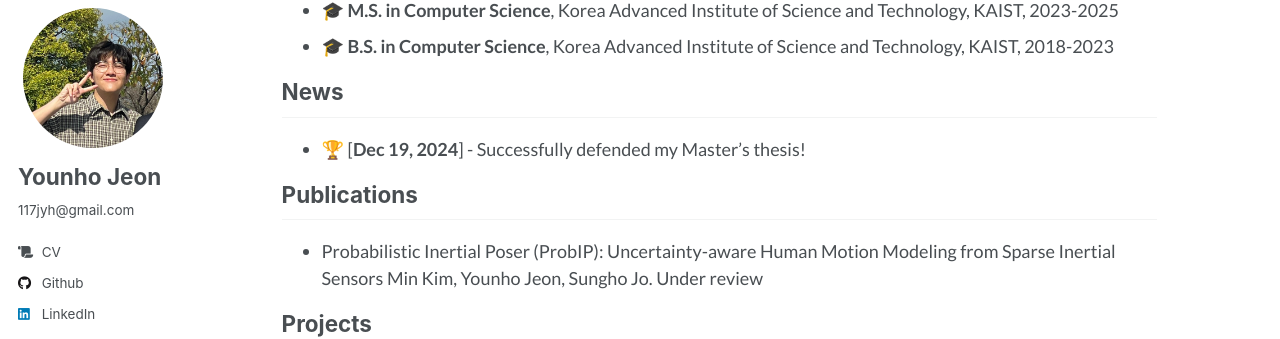
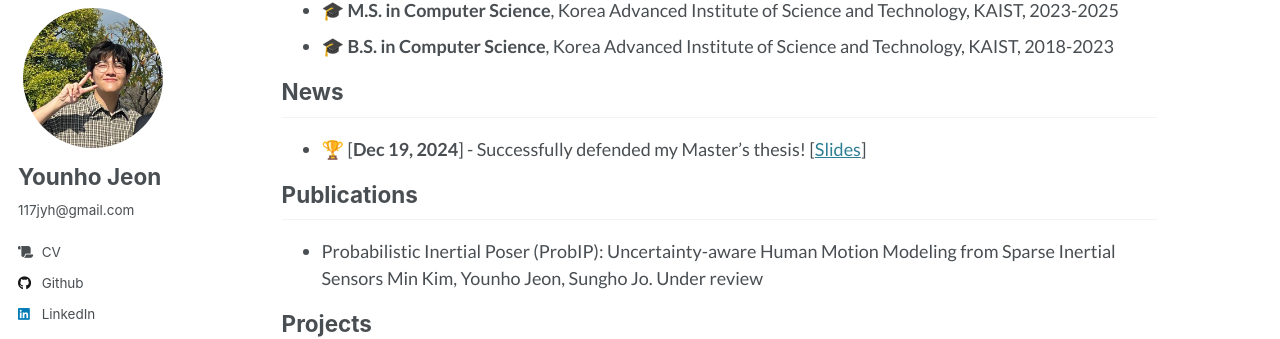
Before and after one commit to iamyouno/iamyouno.github.io, a Jekyll site: the page built from _pages/about.md, in a window 1280 px wide and 900 px high, scrolled down 381 px. Shown: the part 122-461 px from the top of the window. Built offline with Jekyll 4.4.1, drawn with Linux system fonts in a browser that asks for light colours.

Commit message:
Add: ms slides

```diff
--- a/_pages/about.md
+++ b/_pages/about.md
@@ -23,7 +23,7 @@ Education
 
 News
 ------
-- 🏆 [**Dec 19, 2024**] - Successfully defended my Master's thesis!
+- 🏆 [**Dec 19, 2024**] - Successfully defended my Master's thesis!   \[[Slides](files/master_thesis_slides.pdf)\]
 
 
 
```
Also changed, not shown: 2 other files.
